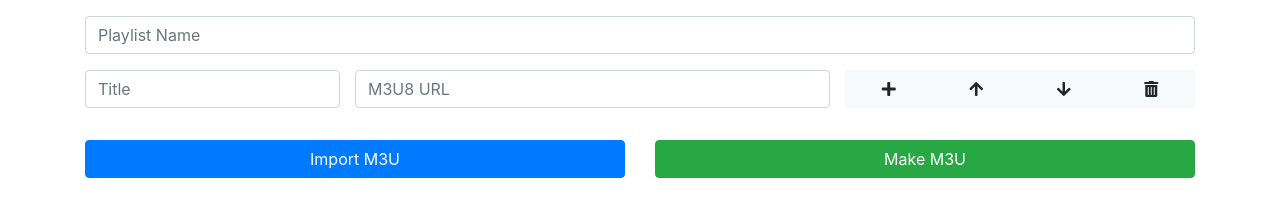
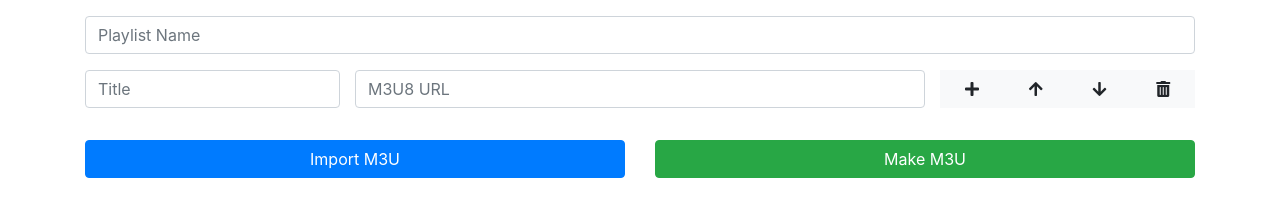
Before and after one commit to ajans123/m3u-maker, a plain HTML site: page index.html in a window 1280 px wide. Drawn offline with Linux system fonts and the light colour scheme.

Commit message:
responsive fix

```diff
--- a/index.html
+++ b/index.html
@@ -24,10 +24,10 @@
                     <div class="col-12 col-md-3 mb-3">
                         <input type="text" class="form-control" v-model="item[0]" placeholder="Title" spellcheck="false" autocomplete="off"/>
                     </div>
-                    <div class="col-12 col-md-5 mb-3 px-md-0">
+                    <div class="col-12 col-md-6 mb-3 px-md-0">
                         <input type="text" class="form-control" v-model="item[1]" placeholder="M3U8 URL" spellcheck="false" autocomplete="off"/>
                     </div>
-                    <div class="col-12 col-md-4 mb-3 text-right">
+                    <div class="col-12 col-md-3 mb-3 text-right">
                         <button type="button" class="btn btn-light rounded-0 px--0 w-25" @click="add(index)"><i class="fas fa-plus"></i></button><button type="button" class="btn btn-light rounded-0 px-0 w-25" @click="move('up', index)"><i class="fas fa-arrow-up"></i></button><button type="button" class="btn btn-light rounded-0 px-0 w-25" @click="move('down', index)"><i class="fas fa-arrow-down"></i></button><button type="button" class="btn btn-light rounded-0 px-0 w-25" @click="move('re', index)"><i class="fas fa-trash-alt"></i></button>
                     </div>
                 </div>
```
